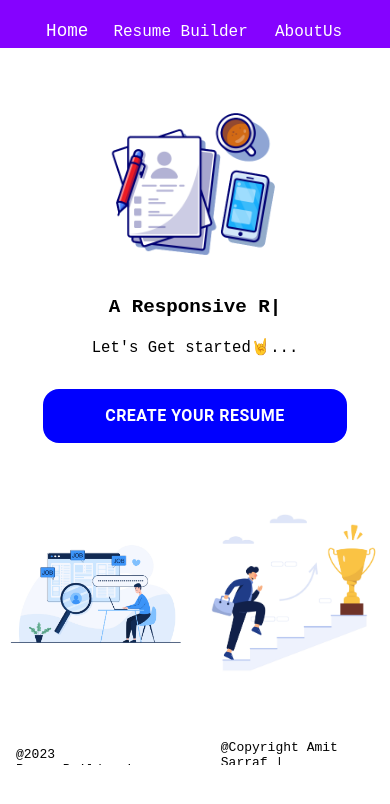
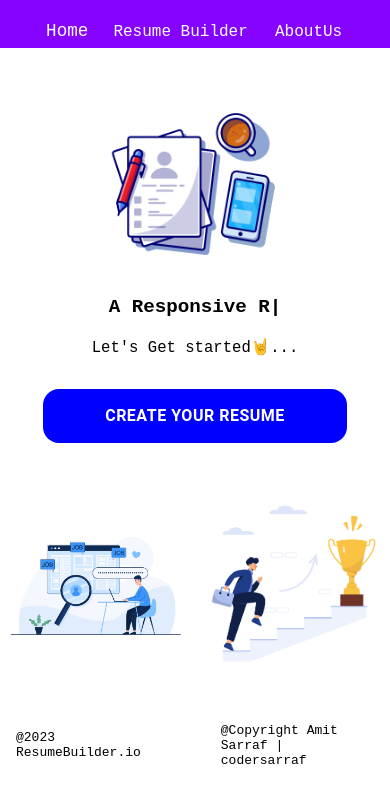
Before and after one commit to codersarraf/Resume-Builder---React-Project---wx3nh1mxebio, a React app: page / in a window 390 px wide. Shown: the top 804 px of the page. Built offline with nearby package versions, Linux system fonts and the light colour scheme.

Commit message:
initial commit

```diff
--- a/src/styles/App.css
+++ b/src/styles/App.css
@@ -409,7 +409,7 @@ span{
     }
     .image-cont{
         width: 100vw;
-        height: 32vh;
+        height: 30vh;
         display: flex;
         justify-content: center;
         flex-direction: row;
```
